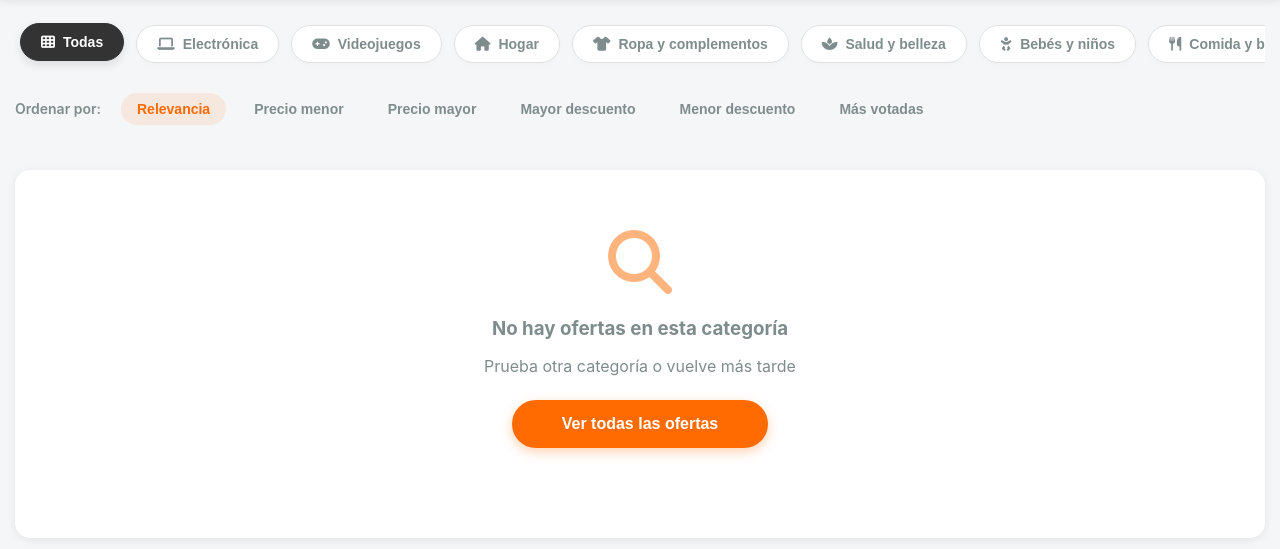
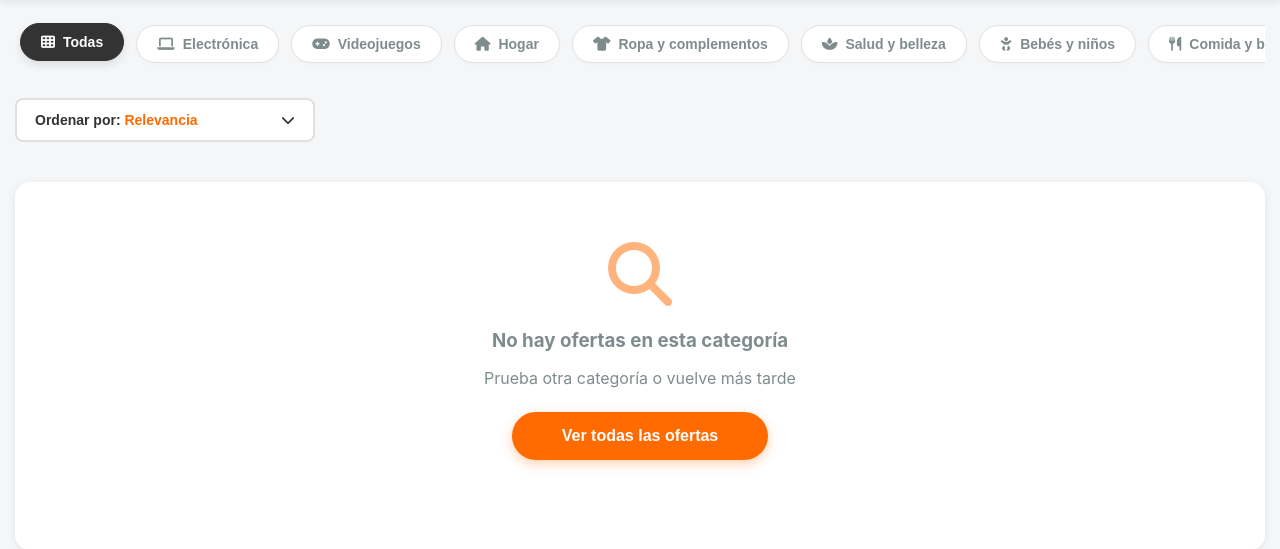
Before and after one commit to alvaroopiintor/ofertas-web, a Flask app: page / in a window 1280 px wide. Shown: the part 71-620 px from the top of the page. Run offline with Flask 3, Linux system fonts and the light colour scheme; data that the repository does not hold is empty; some libraries are stand-ins or nearby versions.

Commit message:
Update index.html

```diff
--- a/templates/index.html
+++ b/templates/index.html
@@ -1633,101 +1633,106 @@
 
 
         /* ==================== RESPONSIVE (ENCUADRE MÓVIL) ==================== */
+        /* ==================== RESPONSIVE (OPTIMIZADO) ==================== */
         @media (max-width: 1024px) {
-            .sidebar { display: none; }
+            /* IMPORTANTE: Cambiamos display:none por block para que la transición funcione */
+            .sidebar {
+                display: block;
+                transform: translateX(-100%);
+            }
+            .sidebar.active {
+                transform: translateX(0);
+            }
             .main-layout { grid-template-columns: 1fr; }
             .related-grid { grid-template-columns: repeat(2, 1fr); }
         }
 
         @media (max-width: 768px) {
-            .header-main {
-                flex-wrap: wrap;
-                height: auto;
-                padding: 12px;
+            .header-main { padding: 10px; gap: 8px; height: auto; }
+            .header-logo img { height: 32px; }
+            .header-logo-text { font-size: 1.1rem; }
+
+            /* PRODUCTOS EN 2 COLUMNAS */
+            .products-grid {
+                grid-template-columns: repeat(2, 1fr);
                 gap: 10px;
-            }
-            .header-logo img { height: 35px; }
-            .header-logo-text { font-size: 1.2rem; }
-            .header-search { order: 3; width: 100%; margin-top: 5px; }
-            .search-input { padding: 10px 15px 10px 40px; font-size: 14px; }
-            .search-btn { padding: 10px 15px; font-size: 14px; }
-
-            .products-grid {
-                grid-template-columns: repeat(auto-fill, minmax(280px, 1fr));
-                gap: 15px;
-            }
-
-            /* Detalle de producto encuadrado */
-            .product-detail-image-container {
-                padding: 20px;
-                height: 300px;
-            }
-            .product-detail-title {
-                font-size: 1.4rem;
-                text-align: center;
-                padding: 0 10px;
-            }
-            .product-detail-price-section {
-                justify-content: center;
-                padding: 15px;
-                flex-wrap: wrap;
-                gap: 10px;
-            }
-            .product-detail-price { font-size: 2.2rem; }
-
-            /* Votos y botones para el pulgar */
+                padding: 5px;
+            }
+
+            /* Ajuste de tarjetas para que sean más pequeñas */
+            .product-card-image { height: 140px; padding: 10px; }
+            .product-card h3 {
+                font-size: 0.85rem;
+                min-height: 2.4rem;
+                margin-bottom: 5px;
+            }
+            .product-card .price { font-size: 1.2rem; }
+            .product-card .old-price { font-size: 0.85rem; }
+            .inline-discount { font-size: 11px; padding: 1px 4px; }
+            .amazon-btn { padding: 10px; font-size: 12px; }
+
+            /* Botones de voto en detalle */
             .product-detail-vote-section {
                 display: grid;
                 grid-template-columns: 1fr 1fr;
                 gap: 10px;
-                padding: 15px;
-            }
-            .product-detail-vote-btn {
-                padding: 12px 10px;
-                justify-content: center;
-                font-size: 16px;
-            }
-            .product-detail-vote-total {
-                grid-column: 1 / 3;
-                text-align: center;
-                margin: 10px 0 0 0;
-                font-size: 24px;
-            }
-
-            .product-detail-amazon-btn {
-                width: 100% !important;
-                margin-left: 0 !important;
-                padding: 18px;
-            }
-            #detailFavBtn {
-                width: 100% !important;
-                margin-left: 0 !important;
-                margin-top: 10px;
-            }
-
-            .related-grid { grid-template-columns: 1fr; }
-            .related-carousel { flex-direction: column; }
-            .next-related-btn { width: 100%; border-radius: 10px; height: 45px; }
-            .next-related-btn i { transform: rotate(90deg); }
-        }
-
-        @media (max-width: 480px) {
-            .products-grid {
-                grid-template-columns: 1fr;
-                padding: 5px;
-            }
-            .product-card-image { height: 200px; }
-            .product-card h3 {
-                font-size: 0.95rem;
-                min-height: 2.6rem;
-            }
-            .product-card .price { font-size: 1.5rem; }
-        }
-
-        .categories {
-            -webkit-overflow-scrolling: touch;
-            padding-bottom: 10px;
-        }
+            }
+        }
+
+        /* ESTILOS PARA EL NUEVO DROPDOWN DE ORDENACIÓN */
+        .sort-dropdown-container {
+            position: relative;
+            margin-bottom: 20px;
+            max-width: 300px;
+        }
+
+        .sort-dropdown-btn {
+            background: var(--card-bg);
+            border: 2px solid var(--border-color);
+            border-radius: 8px;
+            padding: 12px 18px;
+            color: var(--text-color);
+            font-size: 14px;
+            font-weight: 700;
+            cursor: pointer;
+            display: flex;
+            align-items: center;
+            justify-content: space-between;
+            width: 100%;
+            transition: all 0.2s;
+        }
+
+        .sort-dropdown-btn:hover { border-color: var(--primary-color); }
+
+        .sort-dropdown-menu {
+            display: none;
+            position: absolute;
+            top: 100%;
+            left: 0;
+            right: 0;
+            background: var(--card-bg);
+            border: 2px solid var(--border-color);
+            border-radius: 8px;
+            margin-top: 5px;
+            z-index: 2000;
+            box-shadow: var(--shadow-hover);
+            flex-direction: column;
+            overflow: hidden;
+        }
+
+        .sort-dropdown-menu.active { display: flex; }
+
+        .sort-opt {
+            padding: 12px 18px;
+            cursor: pointer;
+            font-size: 14px;
+            transition: background 0.2s;
+            border-bottom: 1px solid var(--border-color);
+        }
+        .sort-opt:last-child { border-bottom: none; }
+        .sort-opt:hover { background: var(--bg-color); color: var(--primary-color); }
+        .sort-opt.active { color: var(--primary-color); background: rgba(255,107,0,0.05); }
+
 
         /* ==================== DEBUG, HIDDEN & ANIMATIONS ==================== */
         .debug-console {
@@ -1933,15 +1938,20 @@
                 <button class="category-btn" data-category="varios"><i class="fas fa-box-open"></i> Varios</button>
             </div>
 
-            <div class="sort-controls">
-                <span>Ordenar por:</span>
-                <button class="sort-btn active" data-sort="default">Relevancia</button>
-                <button class="sort-btn" data-sort="price-asc">Precio menor</button>
-                <button class="sort-btn" data-sort="price-desc">Precio mayor</button>
-                <button class="sort-btn" data-sort="discount-desc">Mayor descuento</button>
-                <button class="sort-btn" data-sort="discount-asc">Menor descuento</button>
-                <button class="sort-btn" data-sort="votes">Más votadas</button>
-            </div>
+            <div class="sort-dropdown-container">
+                <button class="sort-dropdown-btn" onclick="toggleSortDropdown()">
+                    <span>Ordenar por: <span id="currentSortLabel" style="color: var(--primary-color);">Relevancia</span></span>
+                    <i class="fas fa-chevron-down"></i>
+                </button>
+                <div class="sort-dropdown-menu" id="sortDropdownMenu">
+                    <div class="sort-option active" onclick="applySort('default', 'Relevancia')">Relevancia</div>
+                    <div class="sort-option" onclick="applySort('price-asc', 'Precio menor')">Precio menor</div>
+                    <div class="sort-option" onclick="applySort('price-desc', 'Precio mayor')">Precio mayor</div>
+                    <div class="sort-option" onclick="applySort('discount-desc', 'Mayor descuento')">Mayor descuento</div>
+                    <div class="sort-option" onclick="applySort('discount-asc', 'Menor descuento')">Menor descuento</div>
+                    <div class="sort-option" onclick="applySort('votes', 'Más votadas')">Más votadas</div>
+               </div>
+           </div>
 
             <div class="products-grid" id="productsGrid"></div>
             <button class="load-more" id="loadMoreBtn" style="display:none;"><i class="fas fa-box"></i> Cargar Más Ofertas</button>
@@ -3784,6 +3794,48 @@ async function updateStats() {
             }
         }
 
+
+        // ==================== DROPDOWN DE ORDENACIÓN ====================
+        function toggleSortMenu(event) {
+            event.stopPropagation();
+            const menu = document.getElementById('sortDropdownMenu');
+            const arrow = document.getElementById('sortArrow');
+            menu.classList.toggle('active');
+            if (arrow) {
+                arrow.style.transform = menu.classList.contains('active') ? 'rotate(180deg)' : 'rotate(0deg)';
+            }
+        }
+
+        function applySort(sortValue, label) {
+            // 1. Cerramos el menú
+            document.getElementById('sortDropdownMenu').classList.remove('active');
+            const arrow = document.getElementById('sortArrow');
+            if (arrow) arrow.style.transform = 'rotate(0deg)';
+
+            // 2. Actualizamos el texto del botón
+            document.getElementById('currentSortLabel').textContent = label;
+
+            // 3. Marcamos visualmente la opción elegida
+            document.querySelectorAll('.sort-opt').forEach(opt => {
+                opt.classList.toggle('active', opt.textContent === label);
+            });
+
+            // 4. Ejecutamos tu función original para cargar productos
+            setSort(sortValue);
+        }
+
+        // Cerramos el menú si el usuario pulsa fuera de él
+        window.addEventListener('click', (e) => {
+            const container = document.querySelector('.sort-dropdown-container');
+            const menu = document.getElementById('sortDropdownMenu');
+            const arrow = document.getElementById('sortArrow');
+
+            if (container && !container.contains(e.target)) {
+                if (menu) menu.classList.remove('active');
+                if (arrow) arrow.style.transform = 'rotate(0deg)';
+            }
+        });
+
     </script>
 </body>
 </html>
```
